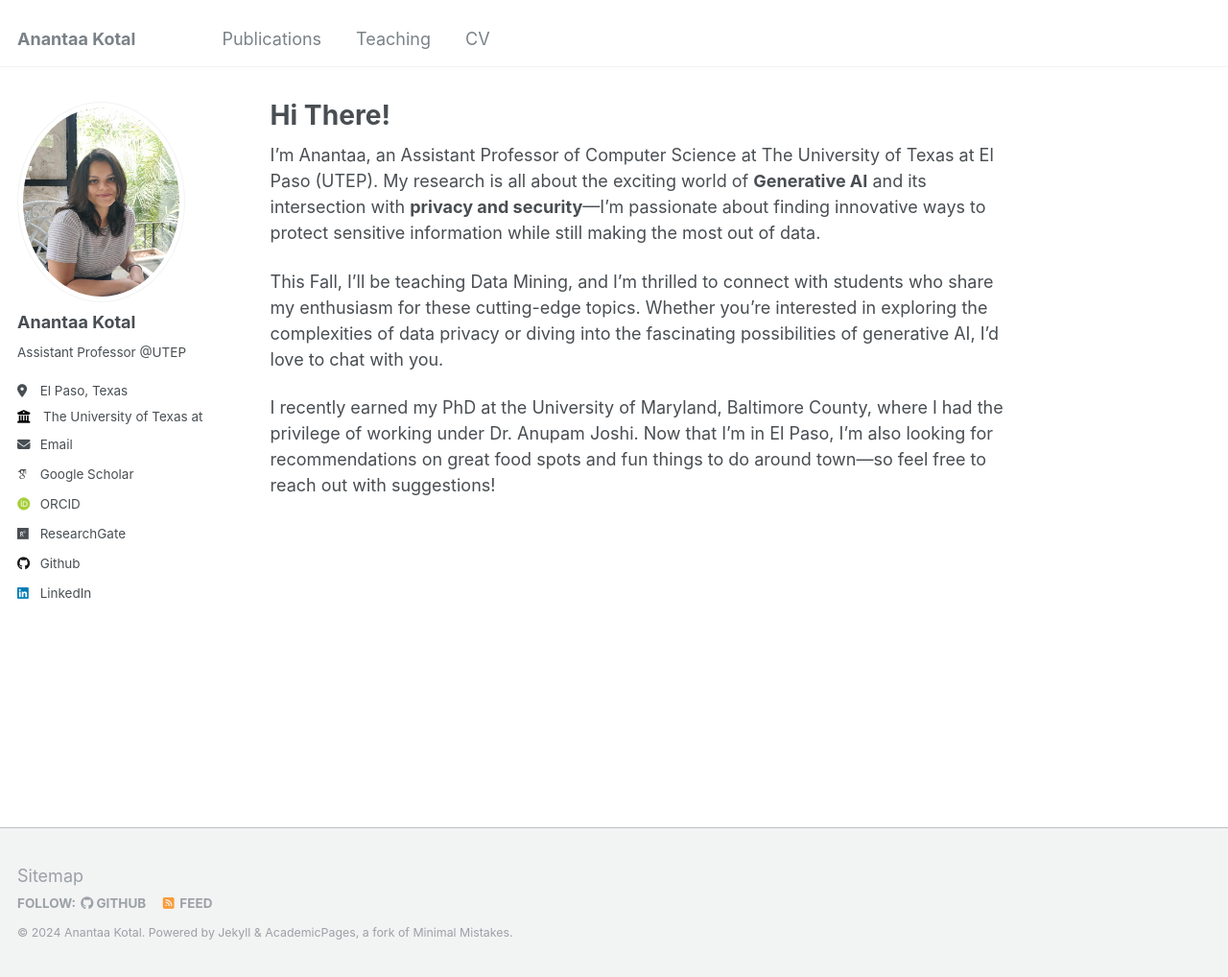
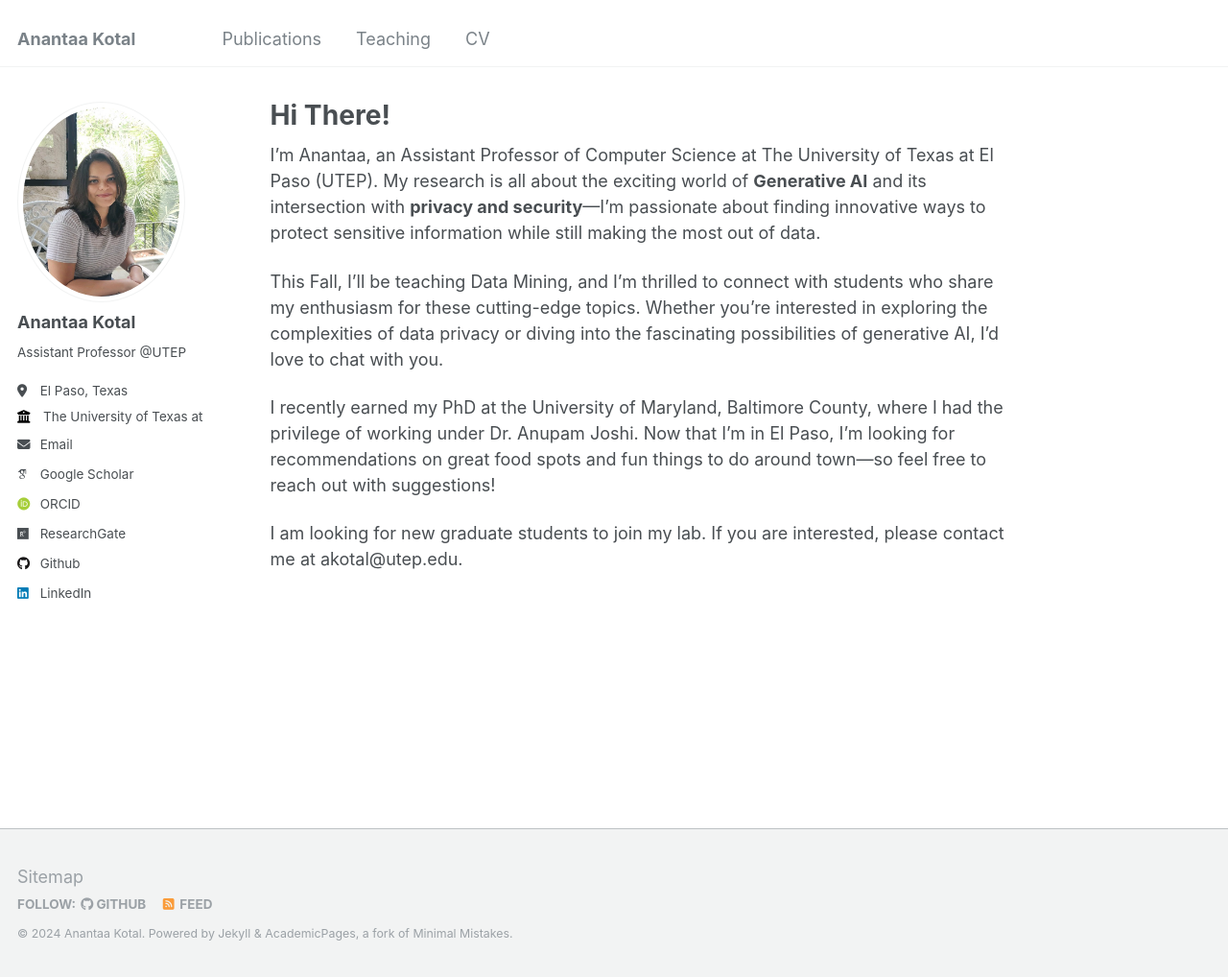
Before and after one commit to AnantaaKotal/AnantaaKotal.github.io, a Jekyll site: the page built from _pages/about.md, in a window 1280 px wide and 1018 px high. Shown: the whole window at 96% size. Built offline with Jekyll 4.4.1, drawn with Linux system fonts in a browser that asks for light colours; some web fonts are replaced.

Commit message:
Update about.md

```diff
--- a/_pages/about.md
+++ b/_pages/about.md
@@ -10,4 +10,6 @@
 
 This Fall, I’ll be teaching Data Mining, and I’m thrilled to connect with students who share my enthusiasm for these cutting-edge topics. Whether you’re interested in exploring the complexities of data privacy or diving into the fascinating possibilities of generative AI, I’d love to chat with you.
 
-I recently earned my PhD at the University of Maryland, Baltimore County, where I had the privilege of working under Dr. Anupam Joshi. Now that I’m in El Paso, I’m also looking for recommendations on great food spots and fun things to do around town—so feel free to reach out with suggestions!
+I recently earned my PhD at the University of Maryland, Baltimore County, where I had the privilege of working under Dr. Anupam Joshi. Now that I’m in El Paso, I’m looking for recommendations on great food spots and fun things to do around town—so feel free to reach out with suggestions!
+
+I am looking for new graduate students to join my lab. If you are interested, please contact me at akotal@utep.edu.
```
